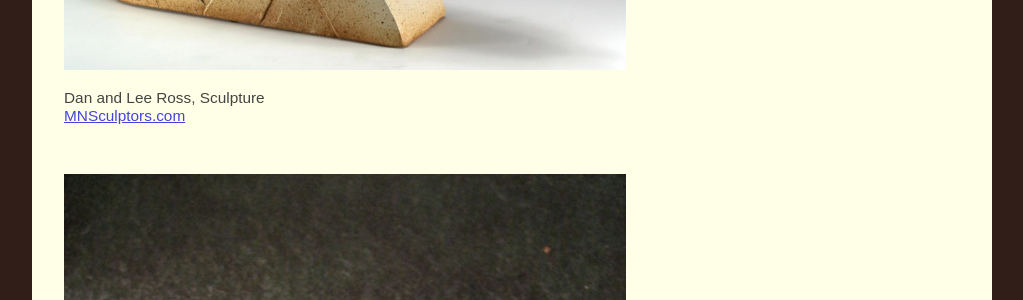
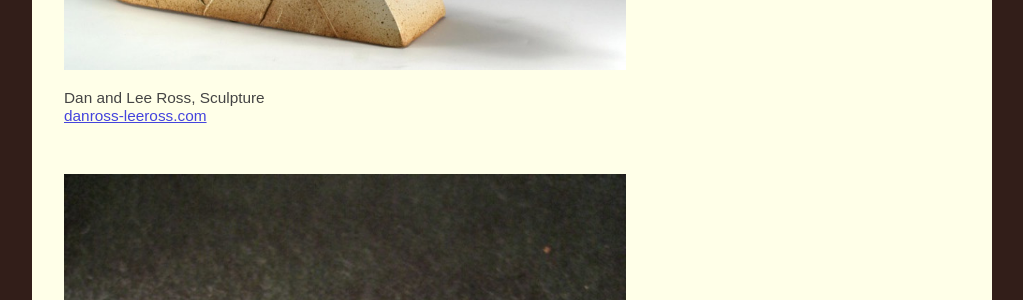
Before and after one commit to krumbunny/sapfest.org, a Jekyll site: the page built from _posts/2013-12-06-featured.md, in a window 1280 px wide and 900 px high, scrolled down 487 px. Shown: the part 153-453 px from the top of the window, without its empty margins (128-1151 px from the left). Built offline with Jekyll 4.4.1, drawn with Linux system fonts in a browser that asks for light colours; Markdown is read by kramdown in place of the engine named in the settings.

Commit message:
Dan Ross website

```diff
--- a/_posts/2013-12-06-featured.md
+++ b/_posts/2013-12-06-featured.md
@@ -11,7 +11,7 @@ We are proud to announce our Featured Artists for 2014:
 ![Dan Ross Sculpture](/images/2014/RossBear.jpg)
 
 Dan and Lee Ross, Sculpture
-[MNSculptors.com](http://www.mnsculptors.com/gallery.php?memid=1230766700&p=99)
+[danross-leeross.com](http://www.danross-leeross.com/)
 
 &nbsp;
 
```
